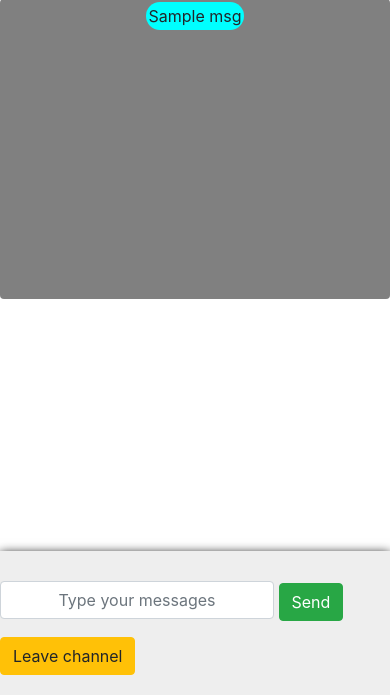
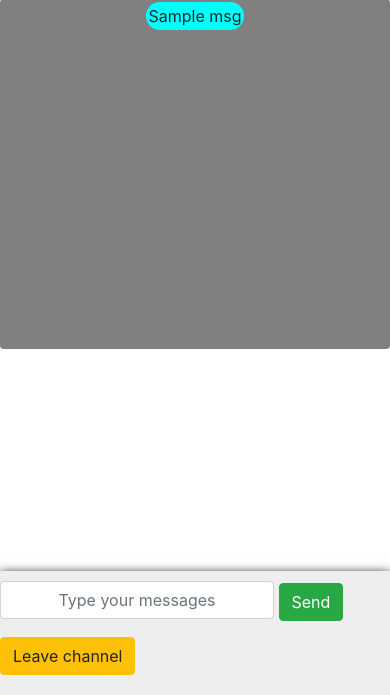
Before and after one commit to Irfanwani/cs50-project2, a Flask app: template templates/chat.html in a window 390 px wide. Shown: the part 149-844 px from the top of the page. Run offline with Flask 2, Linux system fonts and the light colour scheme; the template is opened without the code that fills it: most values are stand-ins (such as "Sample title", 1, 10 or a date in 2020); some libraries are stand-ins or nearby versions.

Commit message:
added css and bootstrap

```diff
--- a/static/styles.css
+++ b/static/styles.css
@@ -66,7 +66,7 @@ body {
     width: 100%;
     background-color: #eeeeee;
     box-shadow: 0px 2px 10px 0px black;
-    padding: 30px 0px 20px 0px;
+    padding: 10px 0px 20px 0px;
 
 }
 
@@ -81,3 +81,15 @@ body {
 .msgs {
     background-color: gray;
 }
+
+@media(max-width: 760px) {
+    .msgs {
+        height: 200px;
+    }
+}
+
+@media(max-width: 500px) {
+    .msgs {
+        height: 170px;
+    }
+}
--- a/templates/chat.html
+++ b/templates/chat.html
@@ -22,13 +22,13 @@
         <strong class="h3 mb-3 font-weight-normal chnl-title">{{ channel }}</strong>
     </div>
     <br>
-    <div id="messages" class="list-group msgs overflow-auto" style="height: 300px;">
+    <div id="messages" class="list-group msgs overflow-auto" style="height: 350px;">
 
         {% for msg in msgs %}
             <p class="mes">{{ msg }}</p>
         {% endfor %}
     </div>
-    <br>
+
     <div class="send-msg fixed-bottom">
         <div>
         <form id="snd" class="form-group">
```
